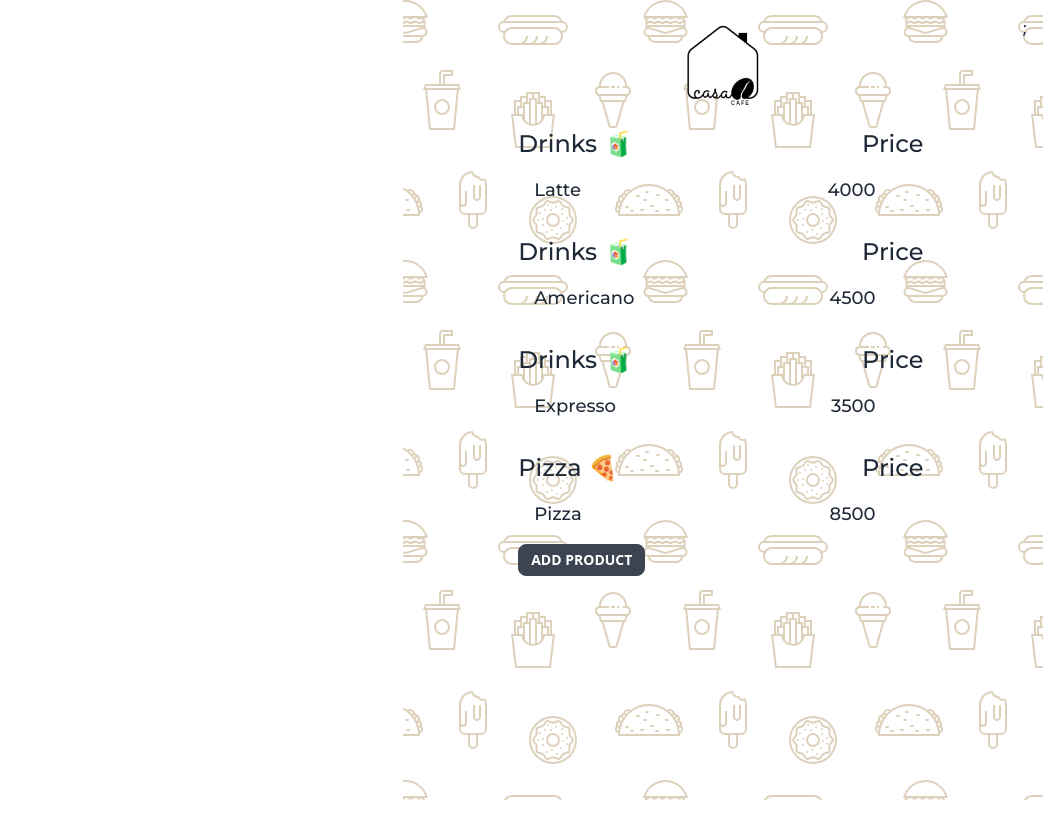
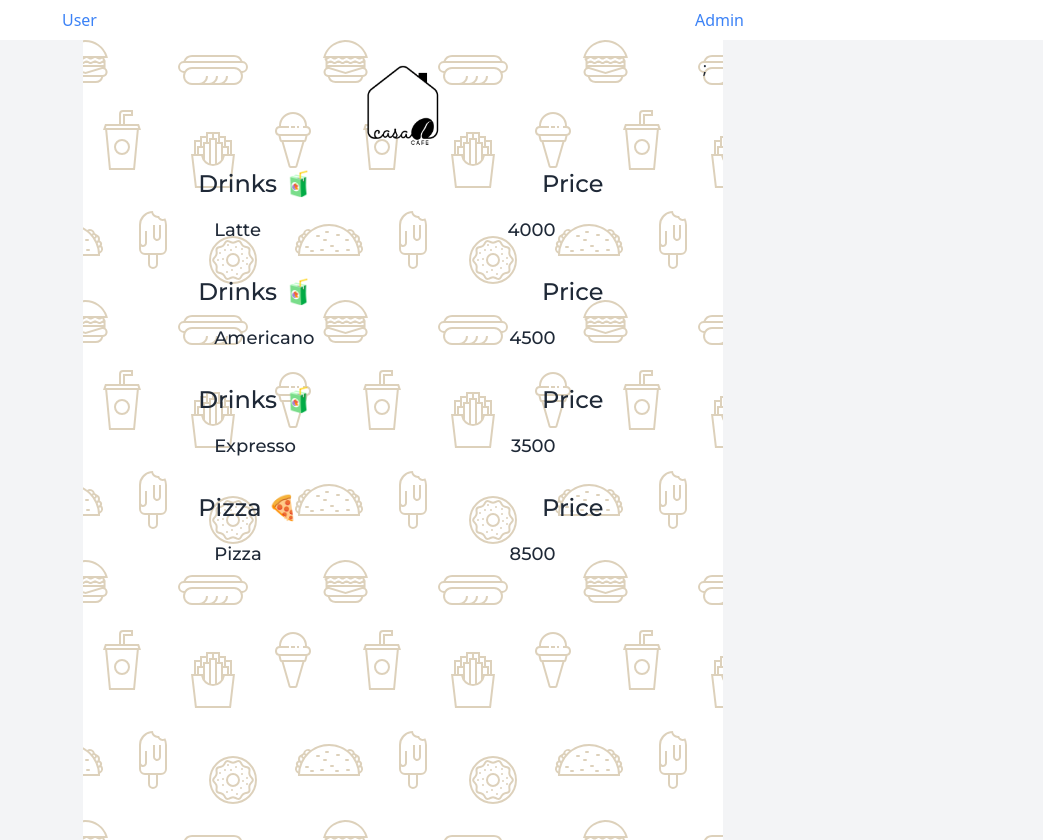
Before and after one commit to thethmuu/coffee-menu, a React (Vite) app: page / in a window 1280 px wide. Shown: the whole page, without its empty margins (237-1280 px from the left). Before the commit the page ends 800 px from the top, so only its background shows below. Built offline with nearby package versions, Linux system fonts and the light colour scheme.

Commit message:
added routes

```diff
--- a/package.json
+++ b/package.json
@@ -12,6 +12,7 @@
     "daisyui": "^2.36.1",
     "react": "^18.2.0",
     "react-dom": "^18.2.0",
+    "react-router-dom": "^6.4.3",
     "uuidv4": "^6.2.13"
   },
   "devDependencies": {
--- a/src/App.jsx
+++ b/src/App.jsx
@@ -1,9 +1,8 @@
 import { createContext, useEffect, useState } from 'react';
 import { v4 as uuid } from 'uuid';
-import ProductGroup from './components/ProductGroup';
-import ProductRow from './components/ProductRow';
-import ProductForm from './components/ProductForm';
-import ProductList from './components/ProductList';
+import { Routes, Route, Link } from 'react-router-dom';
+import Admin from './pages/Admin';
+import User from './pages/User';
 
 const sampleProducts = [
   {
@@ -110,31 +109,41 @@ function App() {
 
   return (
     <MenuContext.Provider value={menuContextValue}>
-      <main className='bg-gray-100 h-screen'>
-        <div className='container h-full flex bg-white mx-auto'>
-          {/* add form */}
-          <div className='w-1/2 p-4 flex justify-center'>
-            {selectedProduct && (
-              <ProductForm selectedProduct={selectedProduct} />
-            )}
-          </div>
-          {/* preview UI */}
-          <div className='w-1/2 p-4 flex justify-center preview'>
-            <ProductList products={products} />
-          </div>
-        </div>
-      </main>
-      {showError && (
-        <div className='toast toast-top toast-end'>
-          <div className='alert alert-error'>
-            <div>
-              <span>Product deleted 😃</span>
-            </div>
-          </div>
-        </div>
-      )}
+      {/* <Admin /> */}
+      <nav className='container py-2'>
+        <ul className='flex justify-around text-blue-500'>
+          <Link to='/'>User</Link>
+          <Link to='admin'>Admin</Link>
+        </ul>
+      </nav>
+      {/* where our component will render  */}
+      <Routes>
+        <Route path='/' element={<User products={products} />} />
+        <Route
+          path='/admin'
+          element={
+            <Admin
+              selectedProduct={selectedProduct}
+              products={products}
+              showError={showError}
+            />
+          }
+        />
+      </Routes>
     </MenuContext.Provider>
   );
 }
 
 export default App;
+
+function Home() {
+  return <div>Home</div>;
+}
+
+function AboutUs() {
+  return <div>About Us</div>;
+}
+
+function Courses() {
+  return <div>Courses</div>;
+}
--- a/src/components/ProductGroup.jsx
+++ b/src/components/ProductGroup.jsx
@@ -2,7 +2,7 @@ import React from 'react';
 import ProductRow from './ProductRow';
 import { categories } from '../App';
 
-const ProductGroup = ({ product }) => {
+const ProductGroup = ({ product, isAdmin }) => {
   const currentCategory = categories.find(
     (category) => category.id === product.category
   );
@@ -17,7 +17,7 @@ const ProductGroup = ({ product }) => {
       </div>
       <div className='collapse'>
         <input type='checkbox' />
-        <ProductRow product={product} />
+        <ProductRow product={product} isAdmin={isAdmin} />
       </div>
     </div>
   );
--- a/src/components/ProductList.jsx
+++ b/src/components/ProductList.jsx
@@ -3,7 +3,7 @@ import { MenuContext } from '../App';
 import logo from '../images/brand-logo.png';
 import ProductGroup from './ProductGroup';
 
-const ProductList = ({ products }) => {
+const ProductList = ({ products, isAdmin = false }) => {
   const { handleProductAdd } = useContext(MenuContext);
 
   return (
@@ -13,11 +13,13 @@ const ProductList = ({ products }) => {
           <img src={logo} alt='Logo' className='w-24 h-24' />
         </div>
         {products.map((product) => (
-          <ProductGroup key={product.id} product={product} />
+          <ProductGroup key={product.id} product={product} isAdmin={isAdmin} />
         ))}
-        <button className='btn btn-sm' onClick={handleProductAdd}>
-          Add Product
-        </button>
+        {isAdmin && (
+          <button className='btn btn-sm' onClick={handleProductAdd}>
+            Add Product
+          </button>
+        )}
       </div>
       ;
     </>
--- a/src/components/ProductRow.jsx
+++ b/src/components/ProductRow.jsx
@@ -1,7 +1,7 @@
 import React, { useContext } from 'react';
 import { MenuContext } from '../App';
 
-const ProductRow = ({ product }) => {
+const ProductRow = ({ product, isAdmin }) => {
   const { handleProductDelete, handleProductSelect } = useContext(MenuContext);
 
   return (
@@ -12,6 +12,7 @@ const ProductRow = ({ product }) => {
           <h2>{product.price}</h2>
         </div>
       </div>
+      {isAdmin && (
         <div className='collapse-content flex justify-end'>
           <button
             onClick={() => handleProductSelect(product.id)}
@@ -26,6 +27,7 @@ const ProductRow = ({ product }) => {
             Del
           </button>
         </div>
+      )}
     </>
   );
 };
--- a/src/main.jsx
+++ b/src/main.jsx
@@ -1,10 +1,16 @@
 import React from 'react';
 import ReactDOM from 'react-dom/client';
+import { BrowserRouter as Router } from 'react-router-dom';
 import App from './App';
 import './index.css';
 
 ReactDOM.createRoot(document.getElementById('root')).render(
   // <React.StrictMode>
-  <App />
+  <Router>
+    <App />
+  </Router>
   // </React.StrictMode>
 );
+
+
+// Route
--- /dev/null
+++ b/src/pages/Admin.jsx
@@ -0,0 +1,35 @@
+import React from 'react';
+import ProductForm from '../components/ProductForm';
+import ProductList from '../components/ProductList';
+
+const Admin = ({ selectedProduct, products, showError }) => {
+  return (
+    <>
+      <main className='bg-gray-100 h-screen'>
+        <div className='container h-full flex bg-white mx-auto'>
+          {/* add form */}
+          <div className='w-1/2 p-4 flex justify-center'>
+            {selectedProduct && (
+              <ProductForm selectedProduct={selectedProduct} />
+            )}
+          </div>
+          {/* preview UI */}
+          <div className='w-1/2 p-4 flex justify-center preview'>
+            <ProductList products={products} isAdmin={true} />
+          </div>
+        </div>
+      </main>
+      {showError && (
+        <div className='toast toast-top toast-end'>
+          <div className='alert alert-error'>
+            <div>
+              <span>Product deleted 😃</span>
+            </div>
+          </div>
+        </div>
+      )}
+    </>
+  );
+};
+
+export default Admin;
--- /dev/null
+++ b/src/pages/User.jsx
@@ -0,0 +1,16 @@
+import React from 'react';
+import ProductList from '../components/ProductList';
+
+const User = ({ products }) => {
+  return (
+    <>
+      <main className='bg-gray-100 h-screen flex justify-center'>
+        <div className='w-1/2 h-full p-4 flex justify-center preview'>
+          <ProductList products={products} />
+        </div>
+      </main>
+    </>
+  );
+};
+
+export default User;
```
Also changed, not shown: 1 other file (tests, documents, lock files or other folders). Lines whose indentation alone changed are shown as unchanged.
